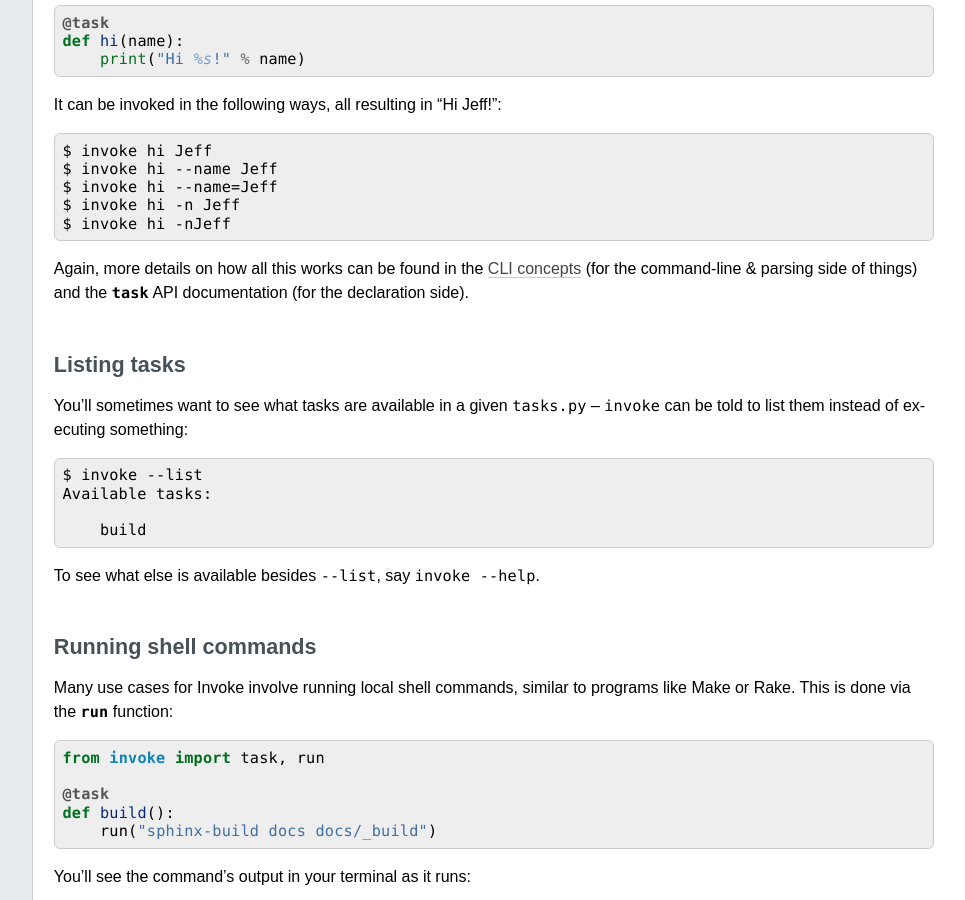
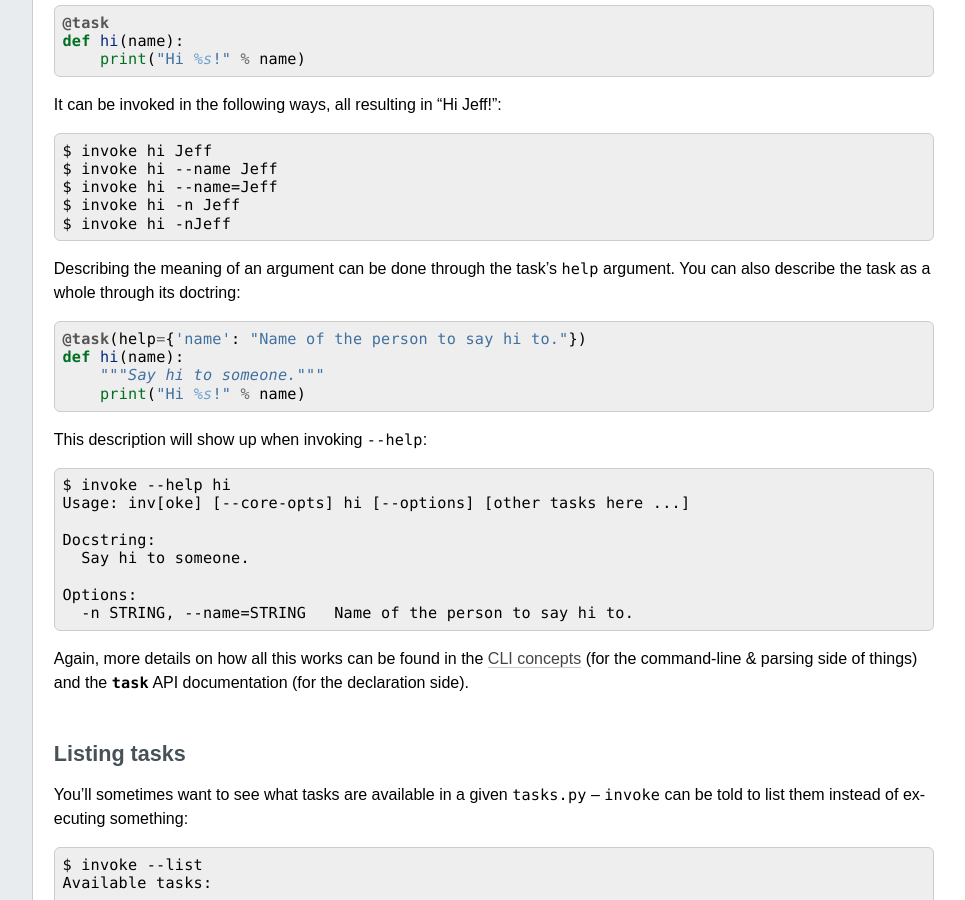
Before and after one commit to pyinvoke/invoke, a Sphinx documentation site: the page built from docs/getting_started.rst, in a window 1280 px wide and 900 px high, scrolled down 1064 px. Shown: the whole window, without its empty margins (224-1189 px from the left). Built offline with Sphinx 7.4.7, drawn with Linux system fonts in a browser that asks for light colours.

Commit message:
Added a section about @task(help=...) in the Getting Started page

```diff
--- a/docs/getting_started.rst
+++ b/docs/getting_started.rst
@@ -65,6 +65,25 @@ It can be invoked in the following ways, all resulting in "Hi Jeff!"::
     $ invoke hi --name=Jeff
     $ invoke hi -n Jeff
     $ invoke hi -nJeff
+
+Describing the meaning of an argument can be done through the task's ``help``
+argument. You can also describe the task as a whole through its doctring::
+
+    @task(help={'name': "Name of the person to say hi to."})
+    def hi(name):
+        """Say hi to someone."""
+        print("Hi %s!" % name)
+
+This description will show up when invoking ``--help``::
+
+    $ invoke --help hi
+    Usage: inv[oke] [--core-opts] hi [--options] [other tasks here ...]
+
+    Docstring:
+      Say hi to someone.
+
+    Options:
+      -n STRING, --name=STRING   Name of the person to say hi to.
 
 Again, more details on how all this works can be found in the :doc:`CLI
 concepts <concepts/cli>` (for the command-line & parsing side of things) and
```
